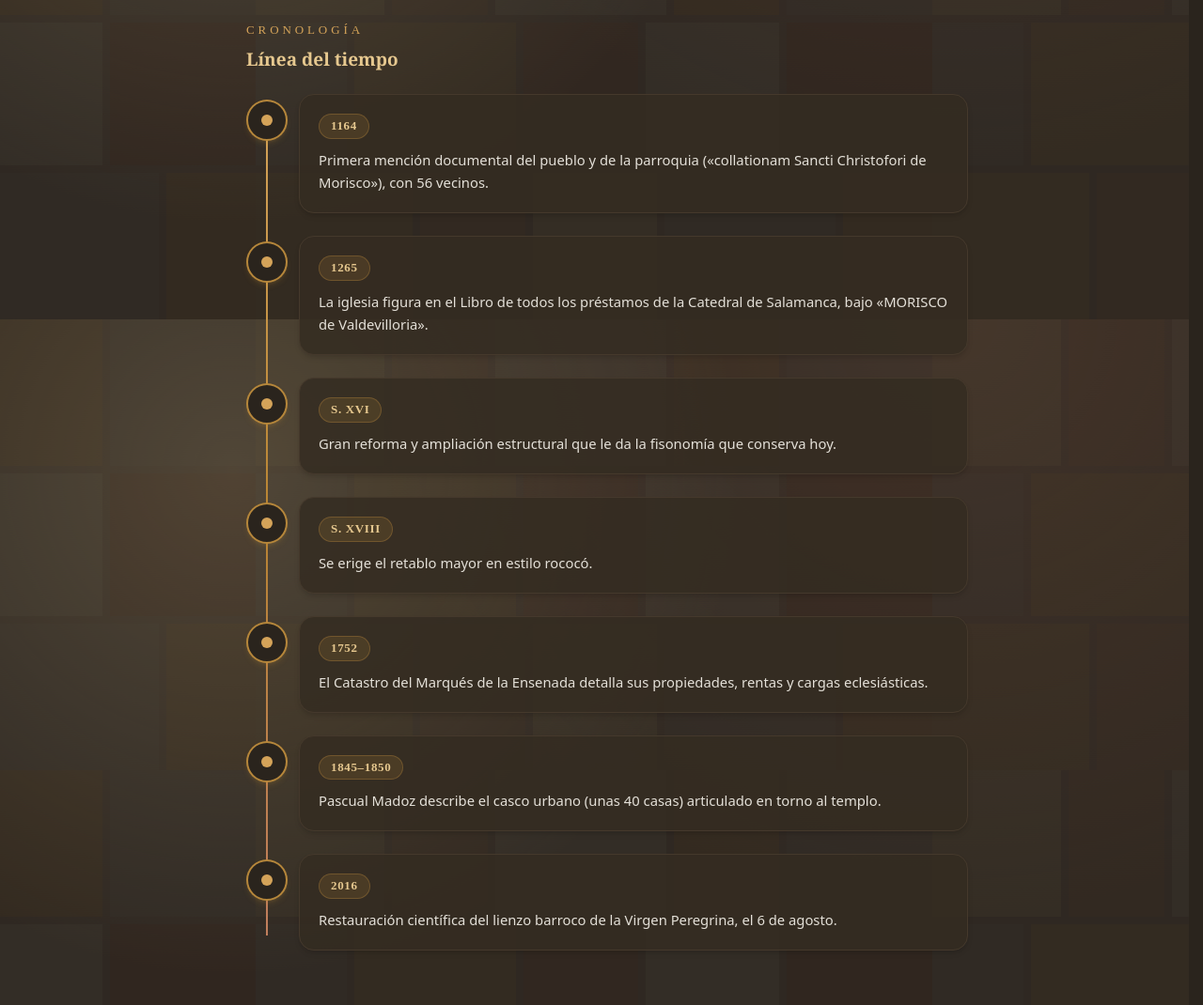
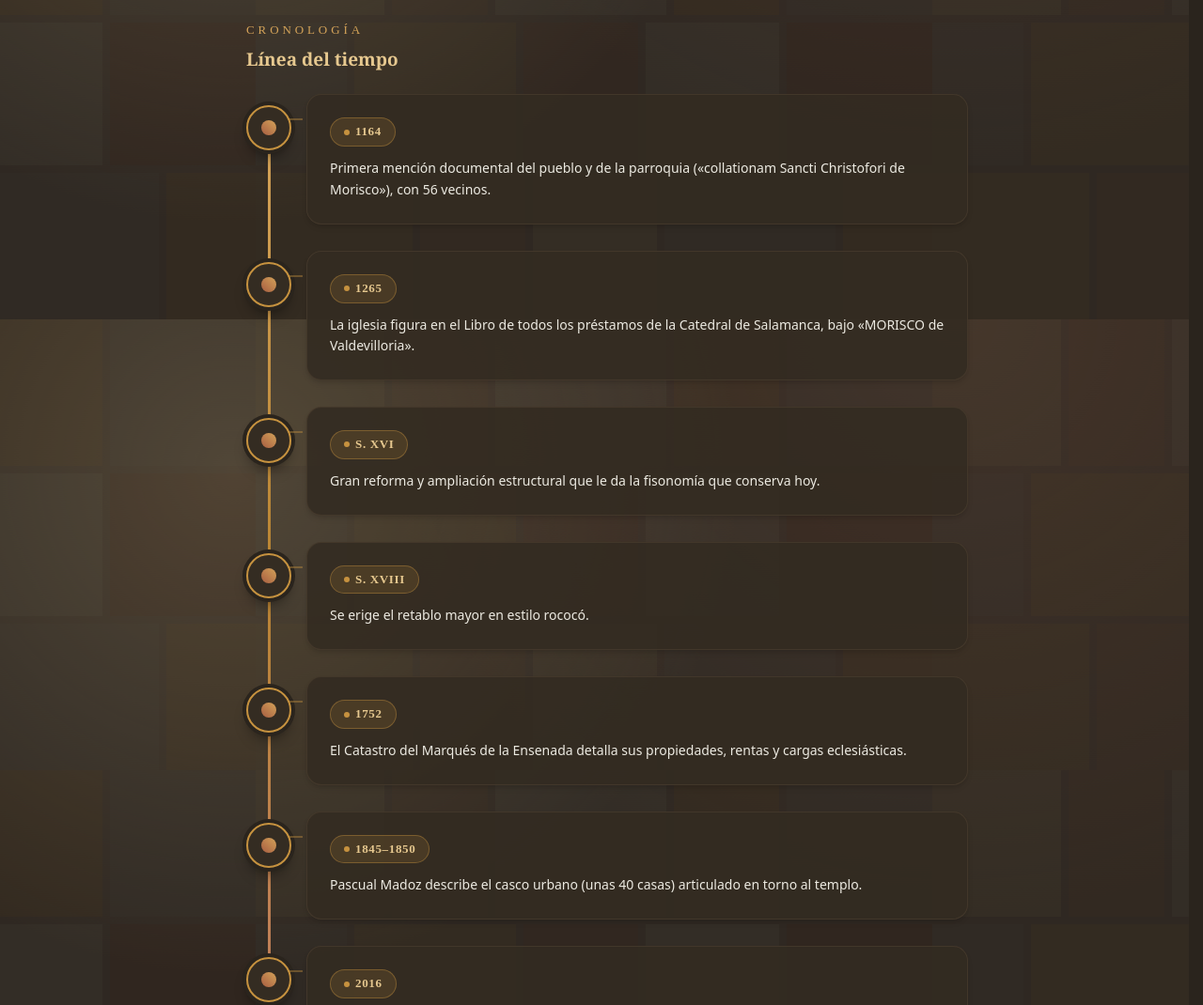
Before and after one commit to mmonge7/Cercadillo, an Astro site: page /moriscos-wiki/iglesia in a window 1280 px wide. Shown: the part 2060-3130 px from the top of the page at 94% size. Built offline with nearby package versions, Linux system fonts and the light colour scheme; Astro itself is replaced by a stand-in of ours.

Commit message:
Modernizar visualmente eje cronologico con nodos destacados, conectores y tarjetas independientes

```diff
--- a/src/components/Timeline.astro
+++ b/src/components/Timeline.astro
@@ -12,41 +12,45 @@ export interface Props {
 const { events } = Astro.props;
 ---
 
-<div class="relative space-y-6 before:absolute before:bottom-4 before:left-[17px] before:top-4 before:w-0.5 before:bg-gradient-to-b before:from-piedra-300 before:via-piedra-500 before:to-armuna-light sm:before:left-[21px]">
+<div class="relative space-y-7 before:absolute before:bottom-6 before:left-[19px] before:top-6 before:w-[3px] before:rounded-full before:bg-gradient-to-b before:from-piedra-300 before:via-piedra-500 before:to-armuna-light sm:before:left-[23px]">
   {events.map((e) => {
     const isLink = Boolean(e.href);
     const Tag = isLink ? 'a' : 'div';
     return (
-      <div class="group relative flex items-start pl-11 sm:pl-14">
-        {/* Nodo / Punto de hito */}
-        <div class="absolute left-0 top-1.5 flex h-9 w-9 items-center justify-center rounded-full border-2 border-piedra-400/90 bg-noche shadow-md shadow-piedra-400/15 transition-all duration-300 group-hover:scale-110 group-hover:border-gold group-hover:shadow-piedra-400/40 sm:h-11 sm:w-11">
-          <span class="h-2.5 w-2.5 rounded-full bg-armuna transition-colors duration-300 group-hover:bg-gold dark:bg-piedra-300 sm:h-3 sm:w-3" />
+      <div class="group relative flex items-start pl-12 sm:pl-16">
+        {/* Punto / Nodo de hito cronológico */}
+        <div class="absolute left-0 top-3 flex h-10 w-10 sm:h-12 sm:w-12 items-center justify-center rounded-full border-2 border-piedra-400 bg-noche-surface shadow-lg shadow-black/40 ring-4 ring-noche transition-all duration-300 group-hover:scale-110 group-hover:border-gold group-hover:shadow-piedra-400/30">
+          <span class="h-3.5 w-3.5 sm:h-4 sm:w-4 rounded-full bg-gradient-to-tr from-armuna to-piedra-300 transition-all duration-300 group-hover:from-piedra-300 group-hover:to-gold" />
         </div>
 
-        {/* Tarjeta del hito */}
+        {/* Conector horizontal visible en escritorio */}
+        <div class="hidden sm:block absolute left-[44px] top-[26px] h-[2px] w-4 bg-piedra-400/40 transition-colors duration-300 group-hover:bg-gold/80" />
+
+        {/* Tarjeta de contenido del hito */}
         <Tag
           {...(isLink ? { href: e.href } : {})}
           class:list={[
-            'w-full rounded-2xl border border-noche-border bg-noche-surface/85 p-4 shadow-md transition-all duration-200 sm:p-5',
+            'w-full rounded-2xl border border-noche-border/90 bg-noche-surface/90 p-5 shadow-md transition-all duration-200 sm:p-6',
             isLink
-              ? 'block cursor-pointer hover:-translate-y-0.5 hover:border-piedra-400/60 hover:bg-noche-surface hover:shadow-lg hover:shadow-black/30'
+              ? 'block cursor-pointer hover:-translate-y-0.5 hover:border-piedra-400/70 hover:bg-noche-surface hover:shadow-xl hover:shadow-black/40'
               : 'block',
           ]}
         >
-          <div class="flex flex-wrap items-center justify-between gap-2">
-            <span class="inline-flex items-center rounded-full border border-piedra-400/30 bg-piedra-400/15 px-3 py-0.5 font-display text-xs font-bold tracking-wider text-piedra-200 sm:text-sm">
+          <div class="flex flex-wrap items-center justify-between gap-3">
+            <span class="inline-flex items-center gap-1.5 rounded-full border border-piedra-400/40 bg-piedra-400/15 px-3.5 py-1 font-display text-xs sm:text-sm font-bold tracking-wider text-piedra-200">
+              <span class="inline-block h-1.5 w-1.5 rounded-full bg-piedra-400" />
               {e.year}
             </span>
             {isLink && (
-              <span class="inline-flex items-center gap-1 font-body text-xs font-semibold text-piedra-400 transition-colors group-hover:text-piedra-200">
-                <span>Ver en detalle</span>
-                <svg viewBox="0 0 24 24" class="h-3.5 w-3.5 transition-transform duration-200 group-hover:translate-x-1" fill="none" stroke="currentColor" stroke-width="2.2" stroke-linecap="round" stroke-linejoin="round">
+              <span class="inline-flex items-center gap-1.5 font-body text-xs font-semibold text-piedra-300 transition-colors group-hover:text-gold">
+                <span>Ver capítulo relacionado</span>
+                <svg viewBox="0 0 24 24" class="h-4 w-4 transition-transform duration-200 group-hover:translate-x-1" fill="none" stroke="currentColor" stroke-width="2.2" stroke-linecap="round" stroke-linejoin="round">
                   <path d="M5 12h14M12 5l7 7-7 7" />
                 </svg>
               </span>
             )}
           </div>
-          <p class="mt-2.5 font-body text-sm leading-relaxed text-pergamino-muted/90 sm:text-[0.925rem]">
+          <p class="mt-3 font-body text-sm leading-relaxed text-pergamino-muted/95 sm:text-base">
             {e.text}
           </p>
         </Tag>
```
